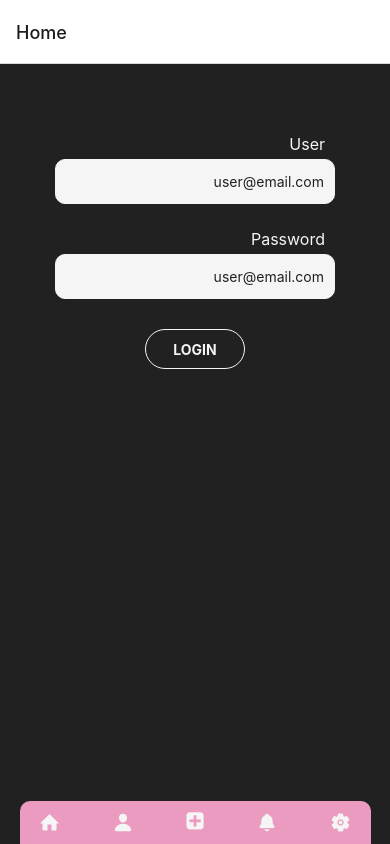
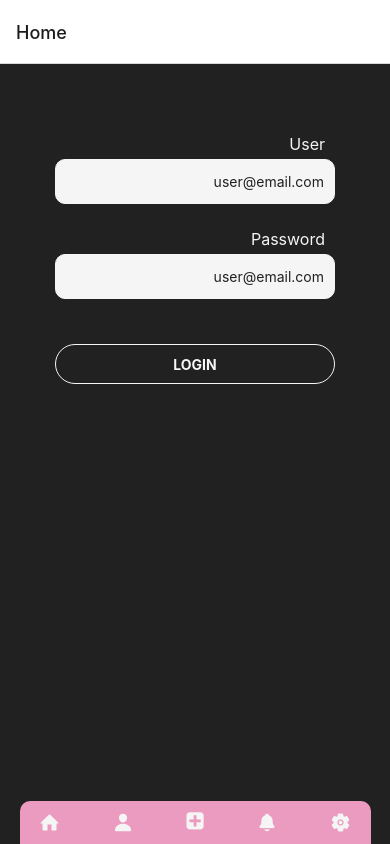
Before and after one commit to escuderoemanuel/ReactNativeLogin, a React Native app: screen /Home in a window 390 px wide. Built offline with nearby package versions, Linux system fonts and the light colour scheme.

Commit message:
Separated Styles in Folders

```diff
--- a/src/components/Button.jsx
+++ /dev/null
@@ -1,32 +0,0 @@
-import { TouchableOpacity, StyleSheet, Text, View } from 'react-native'
-import { colors } from '../global/colors'
-import React from 'react'
-
-const Button = ({ text, onPress, backgroundColor, color }) => {
-  return (
-    <TouchableOpacity style={[styles.button, { backgroundColor: backgroundColor ?? '#212121' }]} onPress={onPress}>
-      <Text style={[styles.buttonText, { color: color ?? 'whitesmoke' }]}>{text}</Text>
-    </TouchableOpacity>
-  )
-}
-
-export default Button
-
-const styles = StyleSheet.create({
-  button: {
-    width: 100,
-    height: 40,
-    alignItems: 'center',
-    justifyContent: 'center',
-    borderRadius: 20,
-    borderColor: colors.ligth,
-    borderWidth: 1.5,
-    margin: 5,
-
-  },
-  buttonText: {
-    fontSize: 14,
-    fontWeight: 'bold',
-    textTransform: 'uppercase',
-  }
-})
--- /dev/null
+++ b/src/components/Button/Button.jsx
@@ -0,0 +1,14 @@
+import { TouchableOpacity, Text } from 'react-native'
+import { colors } from '../../global/colors'
+import React from 'react'
+import { styles } from './ButtonStyles'
+
+const Button = ({ text, onPress, backgroundColor, color }) => {
+  return (
+    <TouchableOpacity style={[styles.button, { backgroundColor: backgroundColor ?? colors.dark }]} onPress={onPress}>
+      <Text style={[styles.buttonText, { color: color ?? colors.ligth }]}>{text}</Text>
+    </TouchableOpacity>
+  )
+}
+
+export default Button
--- /dev/null
+++ b/src/components/Button/ButtonStyles.js
@@ -0,0 +1,22 @@
+import { StyleSheet } from 'react-native'
+import { colors } from '../../global/colors'
+
+
+export const styles = StyleSheet.create({
+  button: {
+    width: '100%',
+    height: 40,
+    alignItems: 'center',
+    justifyContent: 'center',
+    borderRadius: 20,
+    borderColor: colors.ligth,
+    borderWidth: 1.5,
+    marginVertical: 20,
+
+  },
+  buttonText: {
+    fontSize: 14,
+    fontWeight: 'bold',
+    textTransform: 'uppercase',
+  }
+})
--- /dev/null
+++ b/src/components/Login/Login.jsx
@@ -0,0 +1,41 @@
+import { useState } from 'react'
+import { Text, View, TextInput, StyleSheet } from 'react-native'
+import { colors } from '../../global/colors'
+import Button from '../Button/Button'
+import { styles } from './LoginStyles'
+
+
+const Login = ({ navigation }) => {
+  const [email, setEmail] = useState('')
+  const [password, setPassword] = useState('')
+  const [loading, setLoading] = useState(false)
+
+  return (
+    <View style={styles.formContainer}>
+      <Text style={styles.loginText}>User</Text>
+      <TextInput style={styles.inputLogin}
+        placeholder='user@email.com'
+        keyboardType='email-address'
+        autoCapitalize='none'
+        autoCorrect={false}
+        textContentType='emailAddress'
+        returnKeyType='next'
+      />
+
+      <Text style={styles.loginText}>Password</Text>
+      <TextInput style={styles.inputLogin}
+        placeholder='user@email.com'
+        keyboardType='email-address'
+        autoCapitalize='none'
+        autoCorrect={false}
+        textContentType='emailAddress'
+        returnKeyType='next'
+      />
+
+      <Button style={styles.button} text='Login' backgroundColor={colors.dark} onPress={() => navigation.navigate('Profile')} />
+
+    </View>
+  )
+}
+
+export default Login
--- /dev/null
+++ b/src/components/Login/LoginStyles.js
@@ -0,0 +1,32 @@
+import { StyleSheet } from 'react-native'
+import { colors } from '../../global/colors'
+
+export const styles = StyleSheet.create({
+  formContainer: {
+    width: '80%',
+    marginTop: 50,
+  },
+  loginText: {
+    color: colors.ligth,
+    fontSize: 16,
+    marginHorizontal: 10,
+    textAlign: 'right',
+  },
+  inputLogin: {
+    height: 45,
+    borderWidth: 1,
+    padding: 10,
+    marginTop: 5,
+    marginBottom: 25,
+    borderRadius: 10,
+    borderColor: colors.ligth,
+    color: colors.dark,
+    backgroundColor: colors.ligth,
+    textAlign: 'right',
+    fontWeight: 'light',
+    fontSize: 14,
+  },
+  button: {
+    marginVertical: 50,
+  }
+})
--- a/src/components/Navbar.jsx
+++ b/src/components/Navbar/Navbar.jsx
@@ -1,6 +1,7 @@
-import { StyleSheet, View } from 'react-native'
+import { View } from 'react-native'
 import { Entypo, Ionicons, FontAwesome } from '@expo/vector-icons';
 import { useNavigation } from '@react-navigation/native';
+import { styles } from './NavbarStyles'
 
 const Navbar = () => {
   const navigation = useNavigation();
@@ -20,25 +21,3 @@ const Navbar = () => {
 }
 
 export default Navbar
-
-const styles = StyleSheet.create({
-  container: {
-    backgroundColor: '#212121',
-    width: '100%',
-    alignItems: 'center',
-  },
-  navbar: {
-    width: '90%',
-    flexDirection: 'row',
-    justifyContent: 'space-between',
-    paddingHorizontal: 20,
-    paddingVertical: 10,
-    backgroundColor: '#eb9ac0',
-    borderTopRightRadius: 10,
-    borderTopLeftRadius: 10
-  },
-  iconNavbar: {
-    color: 'whitesmoke',
-    fontSize: 20
-  }
-})
--- /dev/null
+++ b/src/components/Navbar/NavbarStyles.js
@@ -0,0 +1,24 @@
+import { StyleSheet } from 'react-native';
+import { colors } from '../../global/colors';
+
+export const styles = StyleSheet.create({
+  container: {
+    backgroundColor: colors.dark,
+    width: '100%',
+    alignItems: 'center',
+  },
+  navbar: {
+    width: '90%',
+    flexDirection: 'row',
+    justifyContent: 'space-between',
+    paddingHorizontal: 20,
+    paddingVertical: 10,
+    backgroundColor: colors.pink,
+    borderTopRightRadius: 10,
+    borderTopLeftRadius: 10
+  },
+  iconNavbar: {
+    color: colors.ligth,
+    fontSize: 20
+  }
+})
--- a/src/navigation/Navigator.jsx
+++ b/src/navigation/Navigator.jsx
@@ -7,7 +7,7 @@ import Register from '../screens/Register';
 import Settings from '../screens/Settings';
 import Notifications from '../screens/Notifications';
 
-import Navbar from '../components/Navbar';
+import Navbar from '../components/Navbar/Navbar';
 
 import { View, StyleSheet } from 'react-native';
 
--- a/src/screens/Home.jsx
+++ b/src/screens/Home.jsx
@@ -1,33 +1,11 @@
-import { StyleSheet, Text, View, Pressable, TextInput } from 'react-native'
+import { StyleSheet, View } from 'react-native'
 import { colors } from '../global/colors'
-import Navbar from '../components/Navbar'
-import Button from '../components/Button'
+import Login from '../components/Login/Login'
 const Home = ({ navigation }) => {
+
   return (
     <View style={styles.homeLogin}>
-      <View style={styles.formContainer}>
-        <Text style={styles.loginText}>User</Text>
-        <TextInput style={styles.inputLogin}
-          placeholder='user@email.com'
-          keyboardType='email-address'
-          autoCapitalize='none'
-          autoCorrect={false}
-          textContentType='emailAddress'
-          returnKeyType='next'
-        />
-
-        <Text style={styles.loginText}>Password</Text>
-        <TextInput style={styles.inputLogin}
-          placeholder='user@email.com'
-          keyboardType='email-address'
-          autoCapitalize='none'
-          autoCorrect={false}
-          textContentType='emailAddress'
-          returnKeyType='next'
-        />
-      </View>
-
-      <Button text='Login' backgroundColor={colors.dark} onPress={() => navigation.navigate('Profile')} />
+      <Login navigation={navigation} />
     </View >
   )
 }
@@ -41,28 +19,4 @@ const styles = StyleSheet.create({
     alignItems: 'center',
     padding: 20,
   },
-  formContainer: {
-    width: '80%',
-    marginTop: 50,
-  },
-  loginText: {
-    color: colors.ligth,
-    fontSize: 16,
-    marginHorizontal: 10,
-    textAlign: 'right',
-  },
-  inputLogin: {
-    height: 45,
-    borderWidth: 1,
-    padding: 10,
-    marginTop: 5,
-    marginBottom: 25,
-    borderRadius: 10,
-    borderColor: colors.ligth,
-    color: colors.dark,
-    backgroundColor: colors.ligth,
-    textAlign: 'right',
-    fontWeight: 'light',
-    fontSize: 14,
-  }
 })
```
